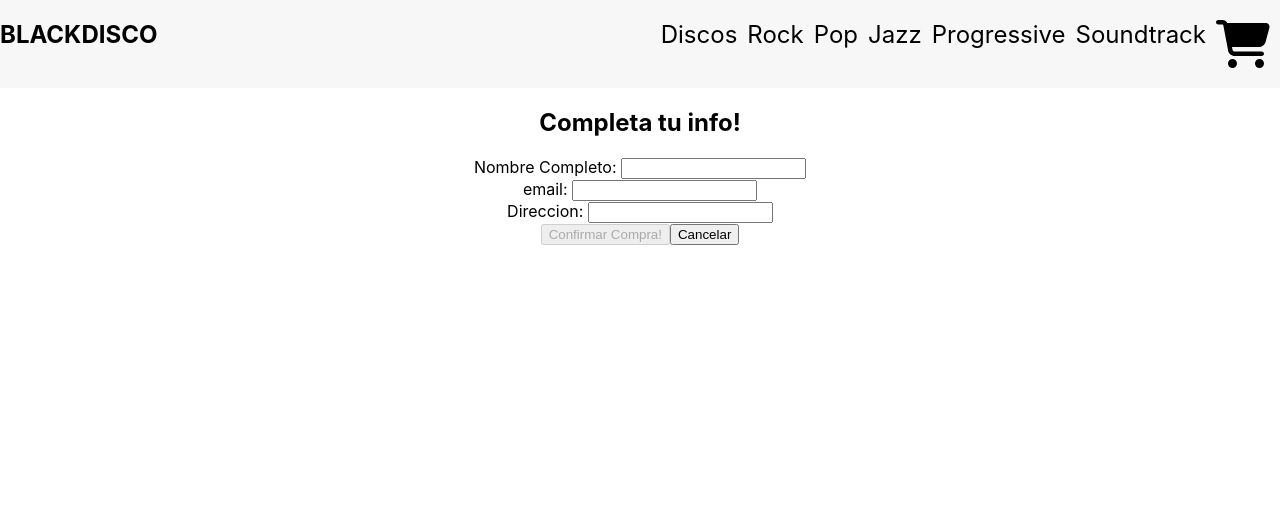
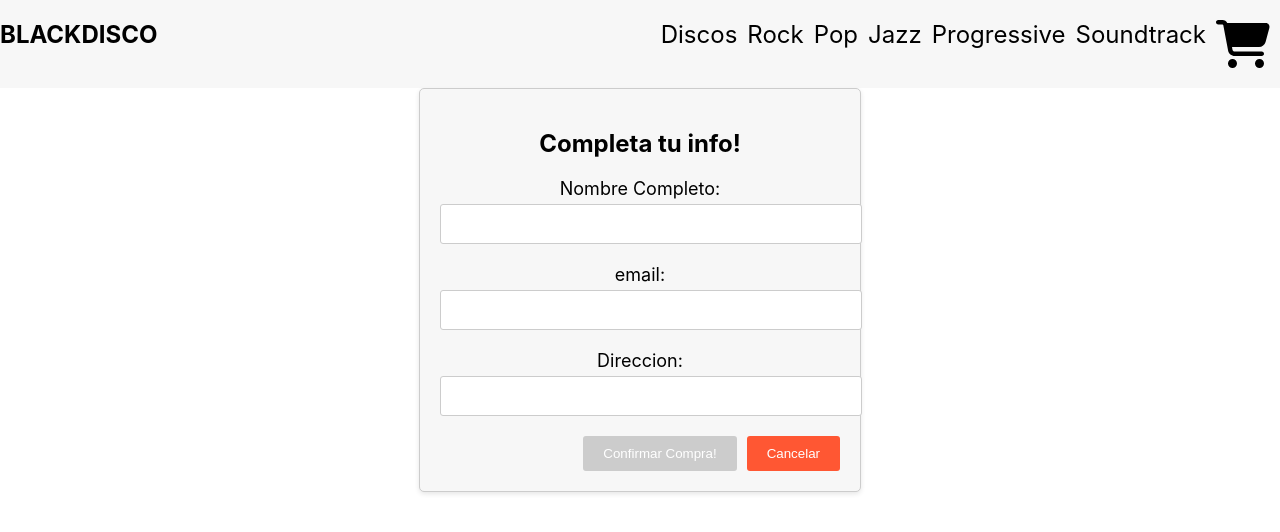
Before and after one commit to MatiasVillan/React-43305, a React (Create React App) app: page /checkout in a window 1280 px wide. Shown: the top 532 px of the page. Built offline with nearby package versions, Linux system fonts and the light colour scheme.

Commit message:
some stylings

```diff
--- /dev/null
+++ b/src/components/CartContainer/Cart.css
@@ -0,0 +1,88 @@
+.cart-container {
+    max-width: 600px;
+    margin: 0 auto;
+    padding: 20px;
+    border: 1px solid #ccc;
+    border-radius: 5px;
+    background-color: #f7f7f7;
+    box-shadow: 0px 2px 5px rgba(0, 0, 0, 0.1);
+  }
+
+  .cart-header {
+    font-size: 24px;
+    margin-bottom: 20px;
+  }
+
+  .cart-item {
+    border-bottom: 1px solid #ccc;
+    padding: 10px 0;
+  }
+
+  .cart-item h2 {
+    font-size: 18px;
+    margin: 0;
+  }
+
+  .cart-item h3 {
+    font-size: 16px;
+    margin: 0;
+    color: #888;
+  }
+
+  .cart-item p {
+    font-size: 14px;
+    margin: 5px 0;
+  }
+
+  .cart-item button {
+    background-color: #ff5733;
+    color: #fff;
+    border: none;
+    padding: 5px 10px;
+    border-radius: 3px;
+    cursor: pointer;
+  }
+
+  .cart-total {
+    margin-top: 20px;
+    text-align: right;
+  }
+
+  .cart-total small {
+    font-size: 16px;
+    font-weight: bold;
+  }
+
+  .cart-buttons {
+    text-align: right;
+  }
+
+  .swal2-title {
+    font-size: 18px;
+  }
+
+  .swal2-content {
+    font-size: 16px;
+  }
+
+  .item-counter-button {
+    margin-top: 10px;
+    background-color: rgb(11, 132, 19);
+    color: white;
+    border: none;
+    border-radius: 4px;
+    cursor: pointer;
+    font-size: 16px;
+    transition: background-color 0.3s ease;
+  }
+
+  .item-cancel-button {
+    margin-top: 10px;
+    background-color: rgb(218, 74, 42);
+    color: white;
+    border: none;
+    border-radius: 4px;
+    cursor: pointer;
+    font-size: 16px;
+    transition: background-color 0.3s ease;
+  }
--- a/src/components/CartContainer/Cart.jsx
+++ b/src/components/CartContainer/Cart.jsx
@@ -2,18 +2,21 @@ import React from "react";
 import { Link } from "react-router-dom";
 import Swal from 'sweetalert2'
 import withReactContent from 'sweetalert2-react-content'
+import './Cart.css';
+import 'sweetalert2/dist/sweetalert2.min.css';
 
 const Cart = ( props ) => {
 
    const { cart, remover, price, cleaner } =  props;
+   const MySwal = withReactContent(Swal)
 
    return (
-      <div>
-         <h1>Carrito</h1>
+      <div className="cart-container">
+         <h1 className="cart-header">Carrito</h1>
             { cart.length > 0
             ? cart.map( (item) => (
                <div>
-                  <div key={item.id}>
+                  <div key={item.id} className="cart-item">
                      <h2> {item.title} </h2>
                      <h3> {item.artist} </h3>
                      <p> {item.count} unidades x ${item.price} = ${item.count * item.price}</p>
@@ -29,14 +32,14 @@ const Cart = ( props ) => {
                </div>
                ))
             : <h2>Tu Carrito esta vacío</h2>}
-         <div>
+         <div className="cart-total">
             { price
                ? <div>
                <small>Total de la compra: ${price}</small>
                <br />
-               <Link to="/checkout"><button>COMPRAR!</button></Link>
+               <Link to="/checkout"><button className="item-counter-button" >COMPRAR!</button></Link>
                <br />
-               <button onClick={ () => { cleaner()
+               <button className="item-cancel-button" onClick={ () => { cleaner()
                   Swal.fire({
                      icon: 'info',
                      title: 'SI!',
--- /dev/null
+++ b/src/components/CheckoutForm/CheckoutForm.css
@@ -0,0 +1,56 @@
+.form-container {
+    max-width: 400px;
+    margin: 0 auto;
+    padding: 20px;
+    border: 1px solid #ccc;
+    border-radius: 5px;
+    background-color: #f7f7f7;
+    box-shadow: 0px 2px 5px rgba(0, 0, 0, 0.1);
+  }
+
+  .form-container h2 {
+    font-size: 24px;
+    margin-bottom: 20px;
+  }
+
+  .form-field {
+    margin-bottom: 20px;
+  }
+
+  .form-field label {
+    display: block;
+    font-size: 18px;
+    margin-bottom: 5px;
+  }
+
+  .form-field input {
+    width: 100%;
+    padding: 10px;
+    font-size: 16px;
+    border: 1px solid #ccc;
+    border-radius: 3px;
+  }
+
+  .form-buttons {
+    margin-top: 20px;
+    text-align: right;
+  }
+
+  .form-buttons button {
+    background-color: #ff5733;
+    color: #fff;
+    border: none;
+    padding: 10px 20px;
+    border-radius: 3px;
+    cursor: pointer;
+    margin-left: 10px;
+  }
+
+  .accept-button {
+    background-color: #4d9d2d;
+  }
+
+  .form-buttons button:disabled {
+    background-color: #ccc;
+    cursor: not-allowed;
+  }
--- a/src/components/CheckoutForm/CheckoutForm.jsx
+++ b/src/components/CheckoutForm/CheckoutForm.jsx
@@ -4,6 +4,7 @@ import { cartContext } from "../../context/cartContext";
 import { makeOrder } from "../../Services/FireBase";
 import Swal from 'sweetalert2'
 import withReactContent from 'sweetalert2-react-content'
+import './CheckoutForm.css'
 
 const CheckoutForm = () => {
     const blank = {
@@ -62,9 +63,9 @@ const CheckoutForm = () => {
     }
 
     return (
-        <form>
+        <form className="form-container">
             <h2>Completa tu info!</h2>
-            <div>
+            <div className="form-field">
                 <label htmlFor="name"> Nombre Completo: </label>
                 <input
                     type="text"
@@ -73,7 +74,7 @@ const CheckoutForm = () => {
                     onChange={onInput}
                 />
             </div>
-            <div>
+            <div className="form-field">
                 <label htmlFor="email"> email: </label>
                 <input
                     type="email"
@@ -82,7 +83,7 @@ const CheckoutForm = () => {
                     onChange={onInput}
                 />
             </div>
-            <div>
+            <div className="form-field">
                 <label htmlFor="adress"> Direccion: </label>
                 <input
                     type="text"
@@ -91,9 +92,10 @@ const CheckoutForm = () => {
                     onChange={onInput}
                 />
             </div>
-
-            <button disabled={ !(customer.name !== "" && customer.email !== "" && customer.adress !== "") } onClick={handleCheckout}> Confirmar Compra! </button>
-            <button onClick={resetForm}>Cancelar</button>
+            <div className="form-buttons">
+                <button className="accept-button" disabled={ !(customer.name !== "" && customer.email !== "" && customer.adress !== "") } onClick={handleCheckout}> Confirmar Compra! </button>
+                <button onClick={resetForm}>Cancelar</button>
+            </div>
 
         </form>
     );
```
